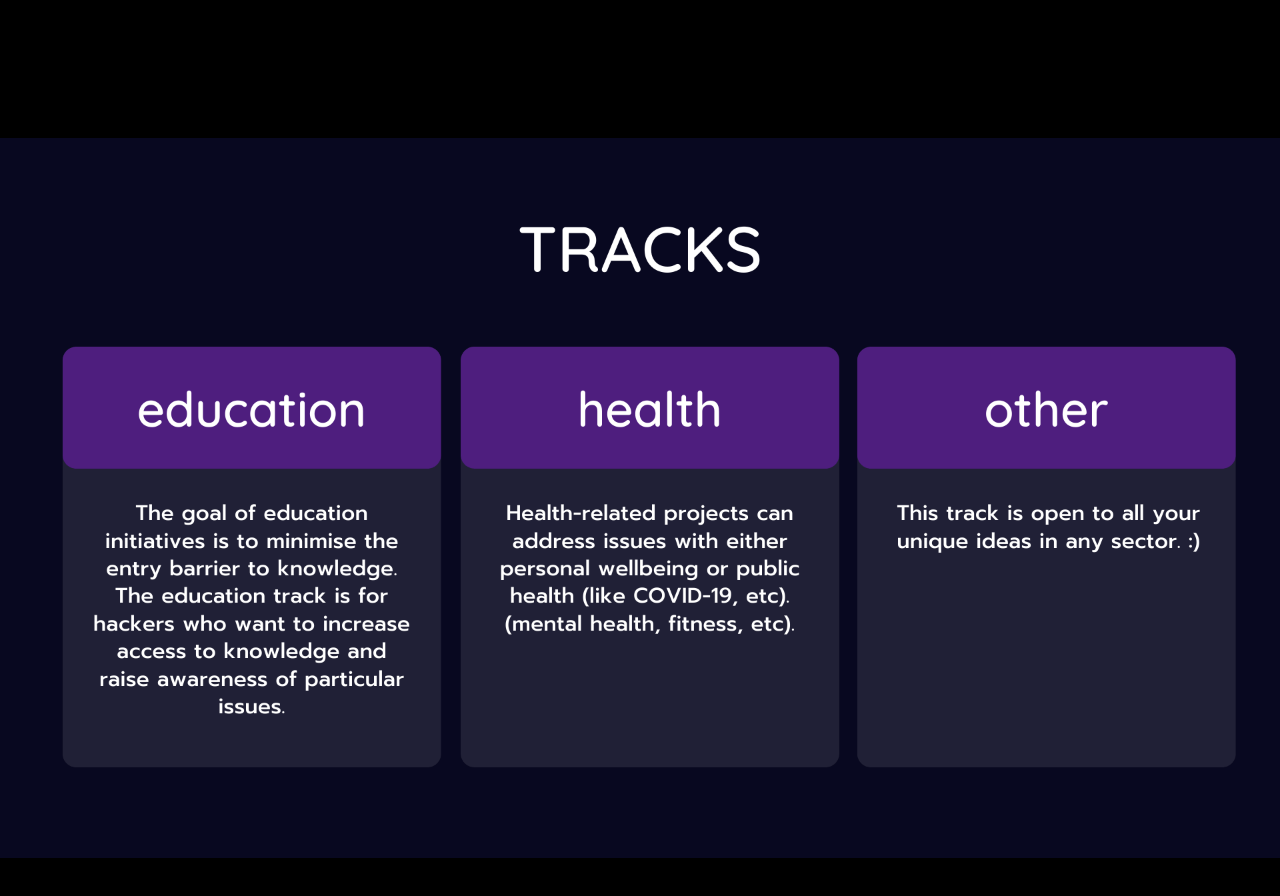
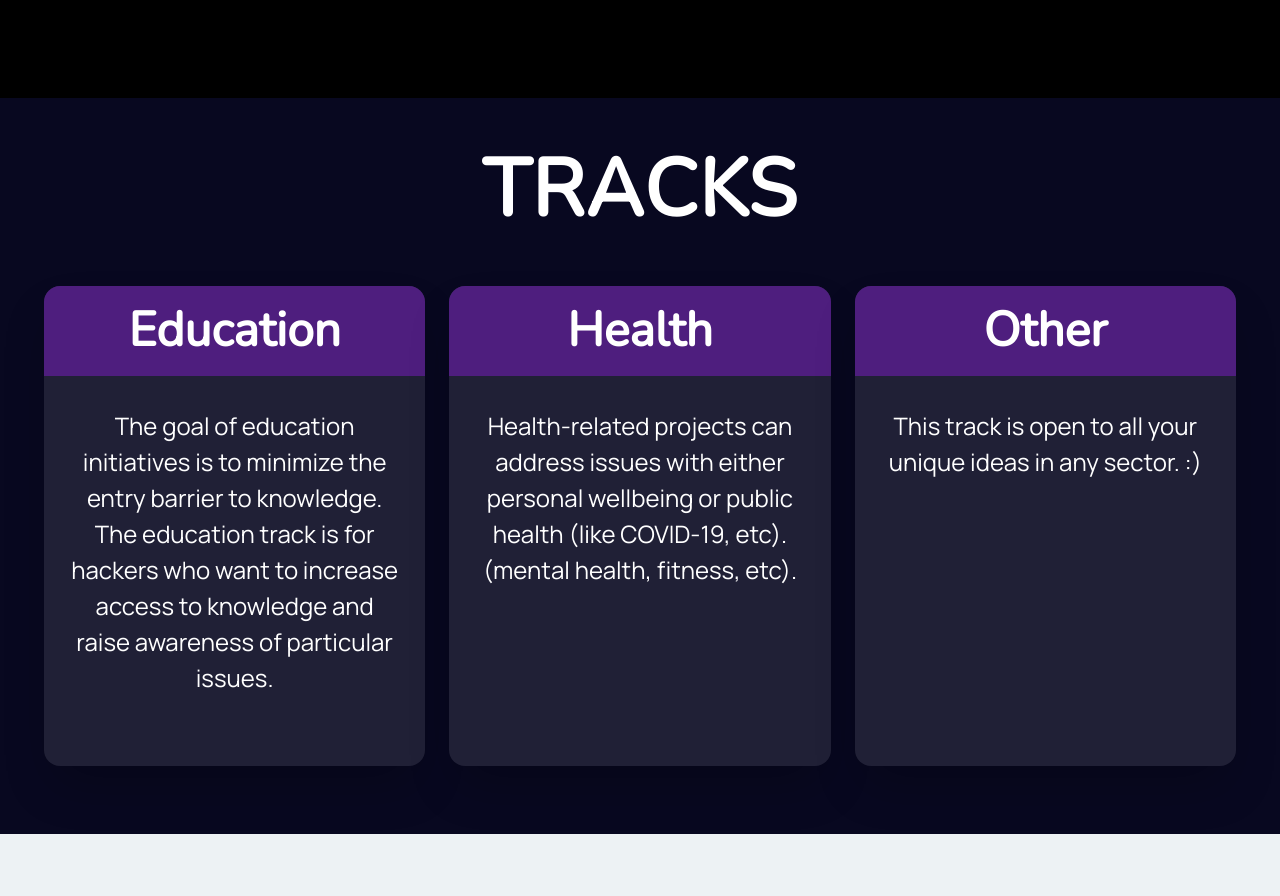
Before and after one commit to thebinaryclub/officialwebsite, a React (Create React App) app: page /binaryhacks in a window 1280 px wide. Shown: the part 702-1598 px from the top of the page. After the commit the page ends 1536 px from the top, so only its background shows below. Built offline with nearby package versions, Linux system fonts and the light colour scheme; a web font is replaced by a local one.

Commit message:
created tracks page and card for tracks

```diff
--- /dev/null
+++ b/src/components/Hacks/Tracks/Card.jsx
@@ -0,0 +1,38 @@
+import {
+  Box,
+  Center,
+  Heading,
+  Text,
+  Stack,
+} from '@chakra-ui/react';
+
+const Card = ({ headingText, description }) => {
+  return (
+    <Center py={6} m={3} width='100%'>
+      <Box
+        w={'full'}
+        bg='#202036'
+        boxShadow={'2xl'}
+        rounded={'2xl'}
+        overflow={'hidden'}
+        height='60vh'>
+
+        <Stack>
+          <Heading
+            p={4}
+            bg={'#4E1E7E'}
+            color='white'
+            fontSize={'5xl'}
+            fontFamily={'Nunito'}
+          >
+            {headingText}
+          </Heading>
+          <Text color={'white'} fontSize='1.5rem' p={6} >
+            {description}
+          </Text>
+        </Stack>
+      </Box>
+    </Center>
+  );
+}
+export default Card;
--- a/src/components/Hacks/Tracks/index.js
+++ b/src/components/Hacks/Tracks/index.js
@@ -1,10 +1,40 @@
-import { Box } from '@chakra-ui/react';
+import { Flex, Text, Box } from '@chakra-ui/react';
+import Card from "./Card"
 import React from 'react'
 import './styles.css';
 
+const content = [
+  {
+    headingText: 'Education',
+    description: `The goal of education initiatives is to minimize the entry barrier to knowledge. The education track is for hackers who want to increase access to knowledge and raise awareness of particular issues.`
+  },
+  {
+    headingText: 'Health',
+    description: `Health-related projects can address issues with either personal wellbeing or public health (like COVID-19, etc). (mental health, fitness, etc).`
+  },
+  {
+    headingText: 'Other',
+    description: `This track is open to all your unique ideas in any sector. :)`
+  }
+]
 const Tracks = () => {
   return (
-    <Box  className="tracks">
+    <Box className='tracks'>
+      <Text
+        color={'white.500'}
+        textTransform={'uppercase'}
+        fontWeight='bold'
+        fontSize='5rem'
+        fontFamily={'Nunito'}
+        letterSpacing={1.1}
+        >
+        TRACKS
+      </Text>
+      <Flex color='white' className='items' justify={'space-around'} direction={['column', 'column', 'column', 'row']}>
+        {
+          content.map(item => (<Card headingText={item.headingText} description={item.description} />))
+        }
+      </Flex>
     </Box>
   )
 }
--- a/src/components/Hacks/Tracks/styles.css
+++ b/src/components/Hacks/Tracks/styles.css
@@ -1,9 +1,11 @@
+@import url('https://fonts.googleapis.com/css2?family=Nunito&display=swap');
 .tracks{
-    background-image: url(./tracks.png);
-    background-position: center;
-    background-repeat: no-repeat;
-    background-size: 100%;
-    height: 100vh;
-    background-color: black;
+    background-color: #080820;
     color: white;
+    text-align: center;
+    padding: 2rem;
 }
+.heading {
+    font-family: 'Nunito', sans-serif;
+    font-size: large;
+}
```
